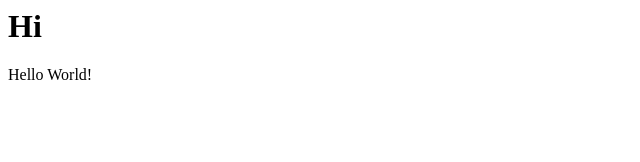
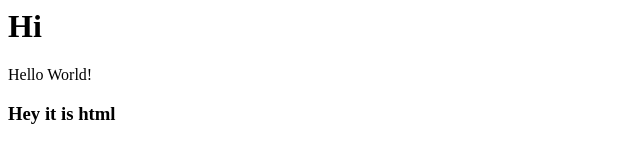
Before and after one commit to TanvirTheScientist/ProjectPortfolio, a plain HTML site: page index.html in a window 1280 px wide. Shown: the whole page, without its empty margins (0-640 px from the left). Drawn offline with Linux system fonts and the light colour scheme.

Commit message:
Add some new lines

```diff
--- a/index.html
+++ b/index.html
@@ -1,2 +1,3 @@
 <h1>Hi</h1>
 <p>Hello World!</p>
+<h3>Hey it is html</h3>
```
Also changed, not shown: 1 other file.
